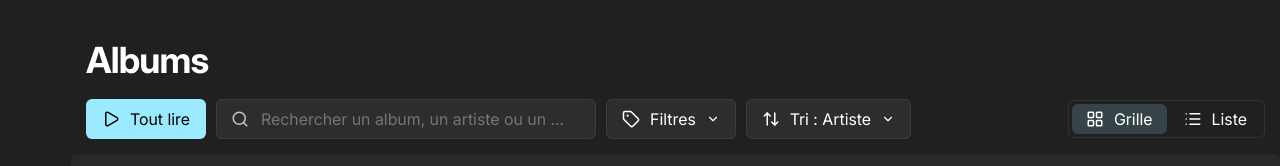
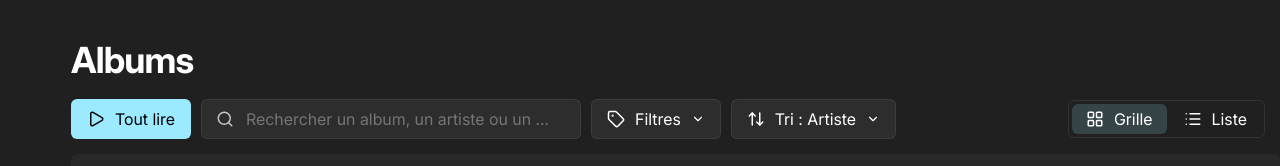
Before and after one commit to Carlton2001/Soliton, a plain HTML site: page webdesign/index.html in a window 1280 px wide. Shown: the top 166 px of the page. Drawn offline with Linux system fonts and the light colour scheme.

Commit message:
Align page headings with the content edge

```diff
--- a/webdesign/style.css
+++ b/webdesign/style.css
@@ -33,7 +33,7 @@ h1,h2,p{margin:0}
 h1{font-size:36px;line-height:1.15;letter-spacing:-.025em}
 h2{font-size:26px;line-height:1.18;letter-spacing:-.02em}
 small,.muted{color:var(--muted);font-size:15px}
-.heading{flex:none;background:var(--bg);padding:0 15px 15px}
+.heading{flex:none;background:var(--bg);padding:0 15px 15px 0}
 .toolbar{display:flex;align-items:center;flex-wrap:wrap;gap:10px;margin-top:18px}
 .search{display:flex;align-items:center;gap:10px;width:380px;max-width:100%;min-width:0;min-height:40px;padding:0 14px;background:var(--control);border:1px solid var(--control-line);border-radius:6px;color:var(--muted)}
 .search input{width:100%;min-width:0;border:0;background:transparent;color:var(--text);text-overflow:ellipsis}
```
